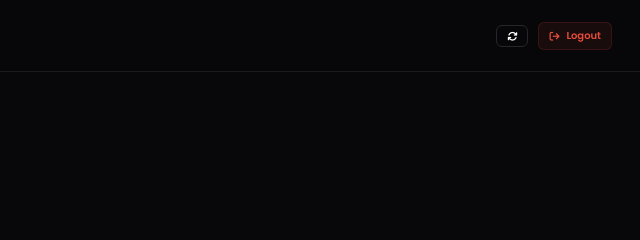
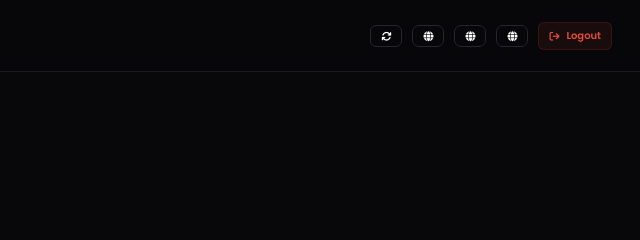
Before and after one commit to rifad248/GlowUp, a plain HTML site: page admin.html in a window 1280 px wide. Shown: the top 240 px of the page, 640-1280 px from the left. Drawn offline with Linux system fonts and the light colour scheme.

```diff
--- a/admin.html
+++ b/admin.html
@@ -257,7 +257,7 @@
 </div>
 <div class="tb-right">
 <button class="btn bo bxs" id="btn-refresh" title="Refresh data"><i class="fa-solid fa-arrows-rotate"></i></button>
-<button class="btn bd bxs" id="btn-logout"><i class="fa-solid fa-arrow-right-from-bracket"></i> Logout</button>
+<a href="index.html" class="btn bo bxs" id="btn-site" title="Visit website" style="text-decoration:none;display:inline-flex;align-items:center;justify-content:center;gap:7px;font-family:'Poppins',sans-serif;font-size:10px;font-weight:600;padding:5px 10px;border-radius:7px;border:1px solid var(--border2);background:0 0;color:var(--fg);cursor:pointer;transition:all .25s;white-space:nowrap;"><i class="fa-solid fa-globe"></i></a> <a href="index.html" class="btn bo bxs" id="btn-site" title="Visit website" style="text-decoration:none;display:inline-flex;align-items:center;justify-content:center;gap:7px;font-family:'Poppins',sans-serif;font-size:10px;font-weight:600;padding:5px 10px;border-radius:7px;border:1px solid var(--border2);background:0 0;color:var(--fg);cursor:pointer;transition:all .25s;white-space:nowrap;"><i class="fa-solid fa-globe"></i></a> <a href="index.html" class="btn bo bxs" id="btn-site" title="Visit website" style="text-decoration:none;display:inline-flex;align-items:center;justify-content:center;gap:7px;font-family:'Poppins',sans-serif;font-size:10px;font-weight:600;padding:5px 10px;border-radius:7px;border:1px solid var(--border2);background:0 0;color:var(--fg);cursor:pointer;transition:all .25s;white-space:nowrap;"><i class="fa-solid fa-globe"></i></a> <button class="btn bd bxs" id="btn-logout"><i class="fa-solid fa-arrow-right-from-bracket"></i> Logout</button>
 </div>
 </header>
 <div class="content" id="content"></div>
```
